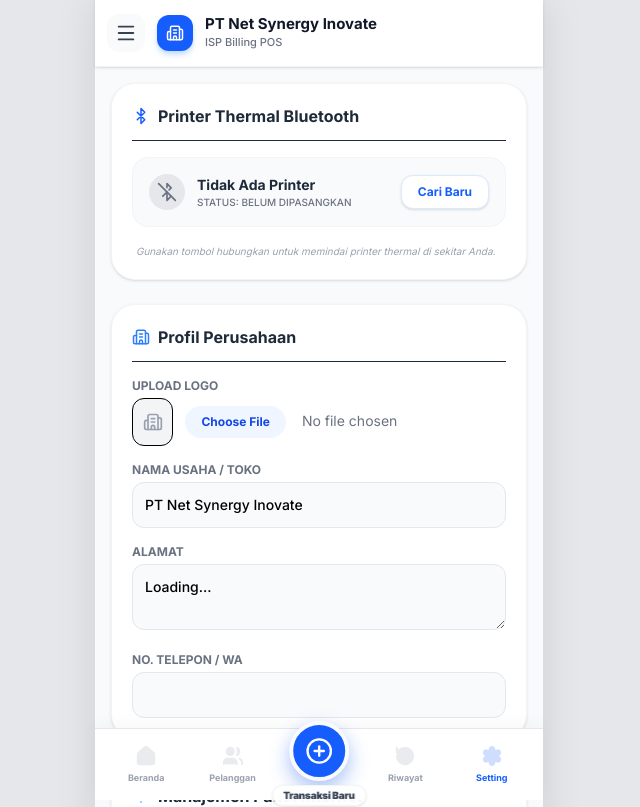
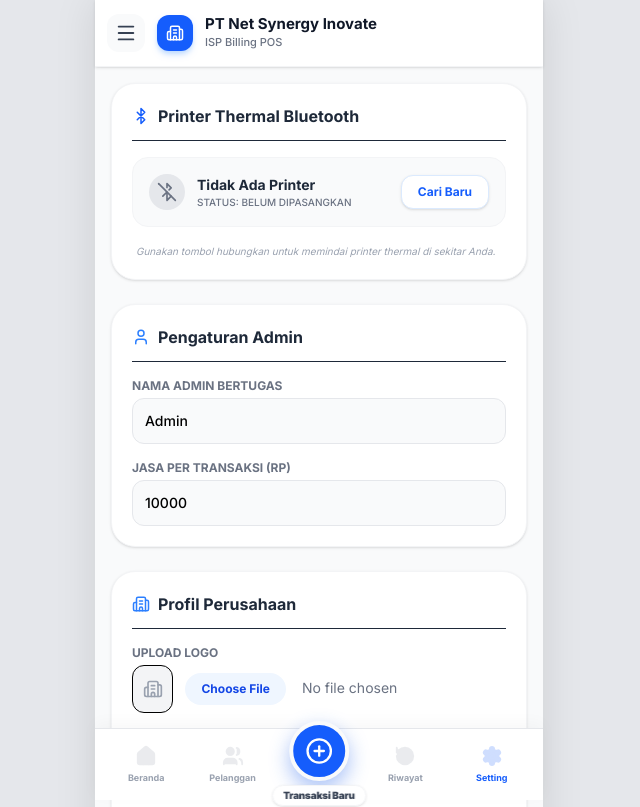
Before and after one commit to netsynergyinovate-cmyk/kasir, a React (Vite) app: page /settings in a window 1280 px wide. Shown: the top 807 px of the page, without its empty margins (321-961 px from the left). Built offline with nearby package versions, Linux system fonts and the light colour scheme; no server answers; the database is empty.

Commit message:
feat: add admin settings inputs

```diff
--- a/src/pages/Settings.jsx
+++ b/src/pages/Settings.jsx
@@ -1,5 +1,5 @@
 import React, { useState, useEffect } from 'react';
-import { Building2, Wifi, Trash2, Bluetooth, BluetoothConnected, BluetoothOff, AlertCircle, Printer } from 'lucide-react';
+import { Building2, Wifi, Trash2, Bluetooth, BluetoothConnected, BluetoothOff, AlertCircle, Printer, User } from 'lucide-react';
 import { formatRupiah } from '../utils/format';
 
 const Settings = ({
@@ -143,6 +143,37 @@ const Settings = ({
       </div>
 
       <div className="bg-white p-5 rounded-3xl shadow-sm border border-gray-100">
+        <h3 className="font-bold text-gray-800 flex items-center gap-2 mb-4 border-b pb-3">
+          <User size={18} className="text-blue-500"/> Pengaturan Admin
+        </h3>
+        <div className="space-y-4">
+          <div>
+            <label className="block text-xs font-bold text-gray-500 mb-1 uppercase">Nama Admin Bertugas</label>
+            <input
+              name="adminName"
+              value={localCompany.adminName || ''}
+              onChange={handleLocalChange}
+              onBlur={handleBlur}
+              type="text"
+              placeholder="Contoh: Admin Budi"
+              className="w-full p-3 bg-gray-50 border border-gray-200 rounded-xl outline-none text-sm font-medium"
+            />
+          </div>
+          <div>
+            <label className="block text-xs font-bold text-gray-500 mb-1 uppercase">Jasa per Transaksi (Rp)</label>
+            <input
+              name="adminFee"
+              value={localCompany.adminFee || ''}
+              onChange={handleLocalChange}
+              onBlur={handleBlur}
+              type="number"
+              className="w-full p-3 bg-gray-50 border border-gray-200 rounded-xl outline-none text-sm font-medium"
+            />
+          </div>
+        </div>
+      </div>
+
+      <div className="bg-white p-5 rounded-3xl shadow-sm border border-gray-100">
         <h3 className="font-bold text-gray-800 flex items-center gap-2 mb-4 border-b pb-3"><Building2 size={18} className="text-blue-500"/> Profil Perusahaan</h3>
 
         <div className="space-y-4">
```
